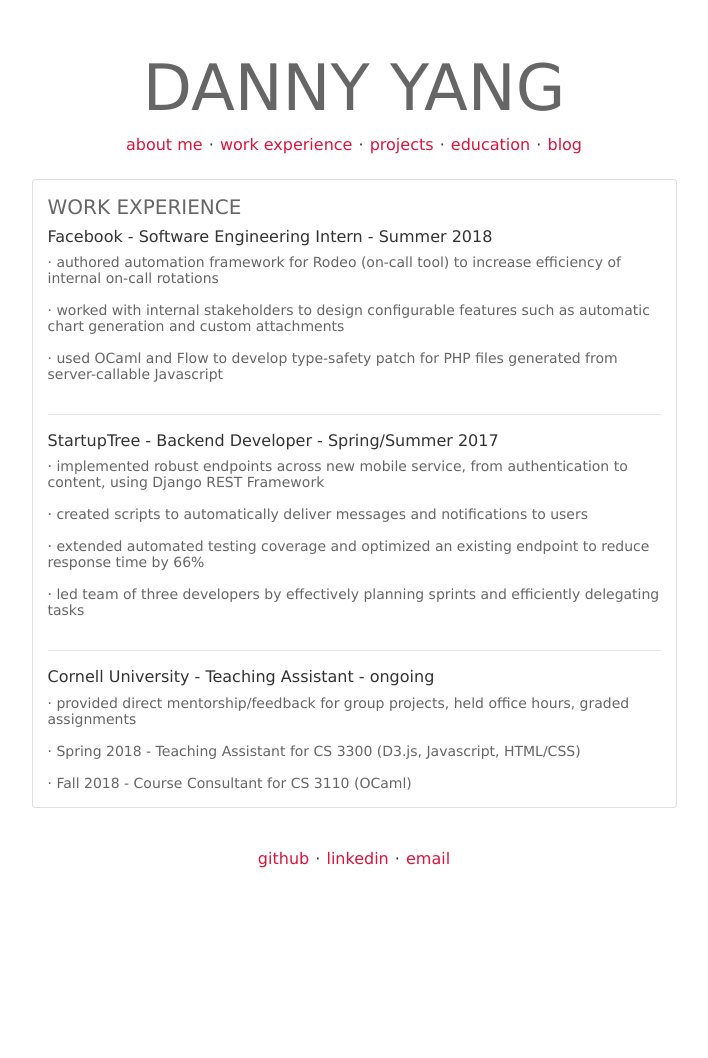
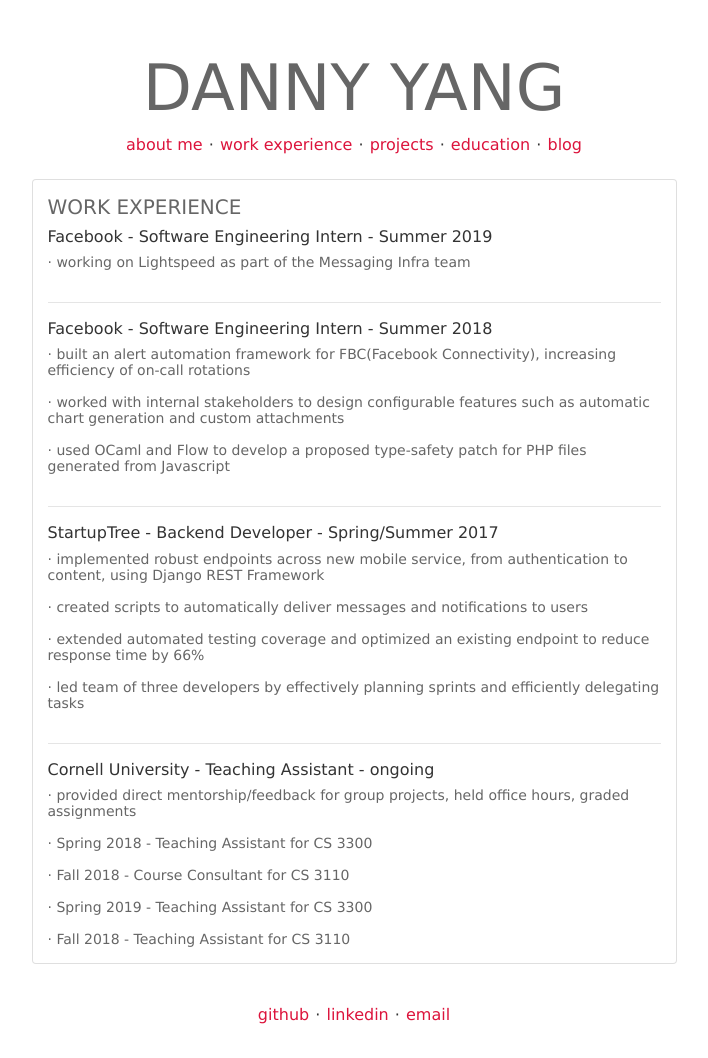
Before and after one commit to yangdanny97/yangdanny97.github.io, a Jekyll site: the page built from experience/index.html, in a window 1280 px wide. Shown: the whole page, without its empty margins (286-994 px from the left). Built offline with Jekyll 4.4.1, drawn with Linux system fonts in a browser that asks for light colours; before the commit the page ends 902 px from its top, so only the background shows below that.

Commit message:
update content slightly

```diff
--- a/experience/index.html
+++ b/experience/index.html
@@ -5,10 +5,13 @@ title: Danny Yang - Experience
 <div class='row slide'>
 	<div class='col-sm-6 offset-sm-3 card'>
 		<h3>WORK EXPERIENCE</h3>
+		<h4>Facebook - Software Engineering Intern - Summer 2019</h4>
+		<p>· working on Lightspeed as part of the Messaging Infra team</p>
+		<hr>
 		<h4>Facebook - Software Engineering Intern - Summer 2018</h4>
-		<p>· authored automation framework for Rodeo (on-call tool) to increase efficiency of internal on-call rotations </p>
+		<p>· built an alert automation framework for FBC(Facebook Connectivity), increasing efficiency of on-call rotations </p>
 		<p>· worked with internal stakeholders to design configurable features such as automatic chart generation and custom attachments </p>
-		<p>· used OCaml and Flow to develop type-safety patch for PHP files generated from server-callable Javascript </p>
+		<p>· used OCaml and Flow to develop a proposed type-safety patch for PHP files generated from Javascript</p>
 		<hr>
 		<h4>StartupTree - Backend Developer - Spring/Summer 2017</h4>
 		<p>· implemented robust endpoints across new mobile service, from authentication to content, using Django REST Framework </p>
@@ -18,7 +21,9 @@ title: Danny Yang - Experience
 		<hr>
 		<h4>Cornell University - Teaching Assistant - ongoing</h4>
 		<p>· provided direct mentorship/feedback for group projects, held office hours, graded assignments </p>
-		<p>· Spring 2018 - Teaching Assistant for CS 3300 (D3.js, Javascript, HTML/CSS) </p>
-		<p>· Fall 2018 - Course Consultant for CS 3110 (OCaml) </p>
+		<p>· Spring 2018 - Teaching Assistant for CS 3300 </p>
+		<p>· Fall 2018 - Course Consultant for CS 3110</p>
+		<p>· Spring 2019 - Teaching Assistant for CS 3300</p>
+		<p>· Fall 2018 - Teaching Assistant for CS 3110</p>
 	</div>
 </div>
```
Also changed, not shown: index.html (+4 -5 lines).
